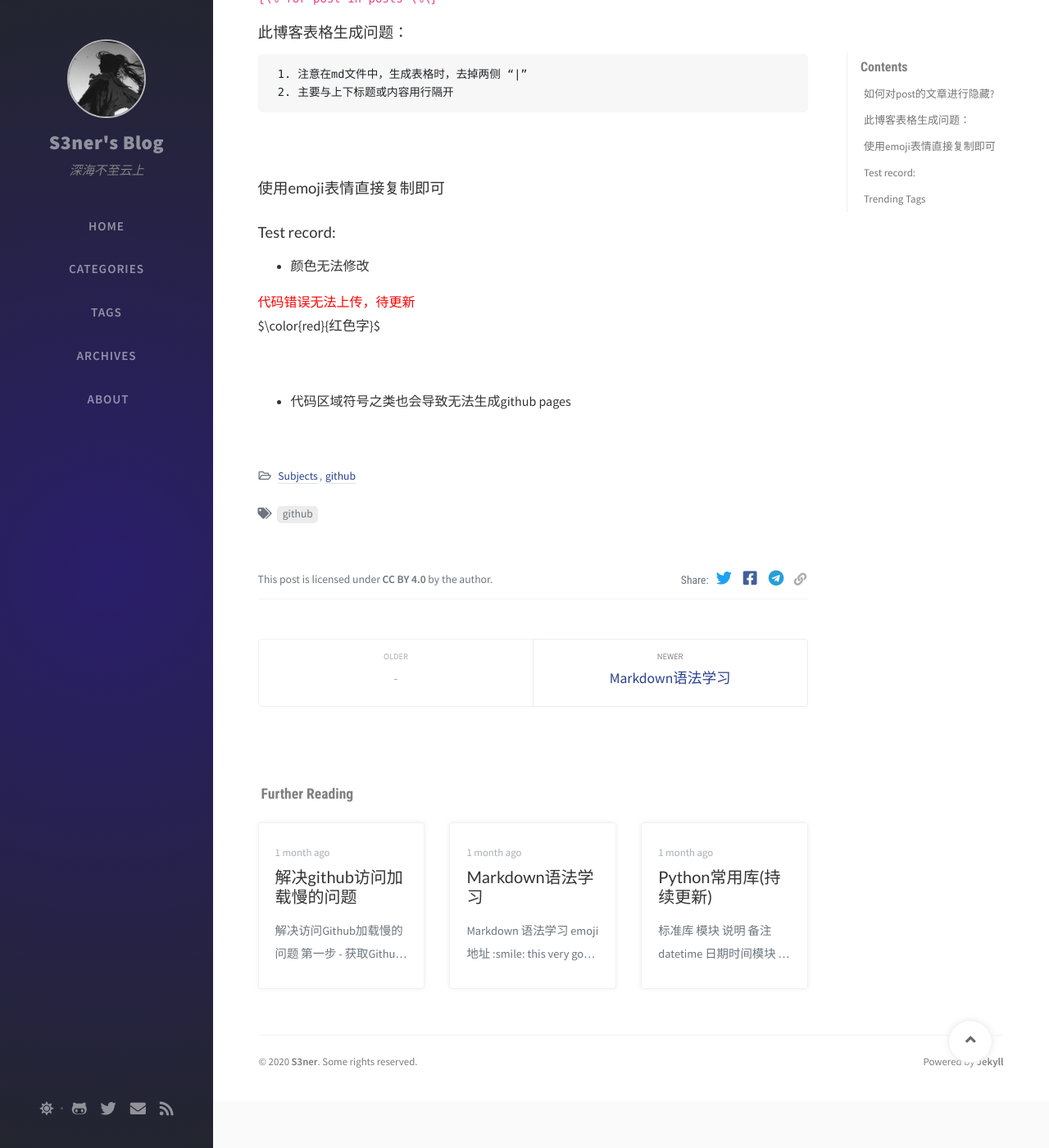
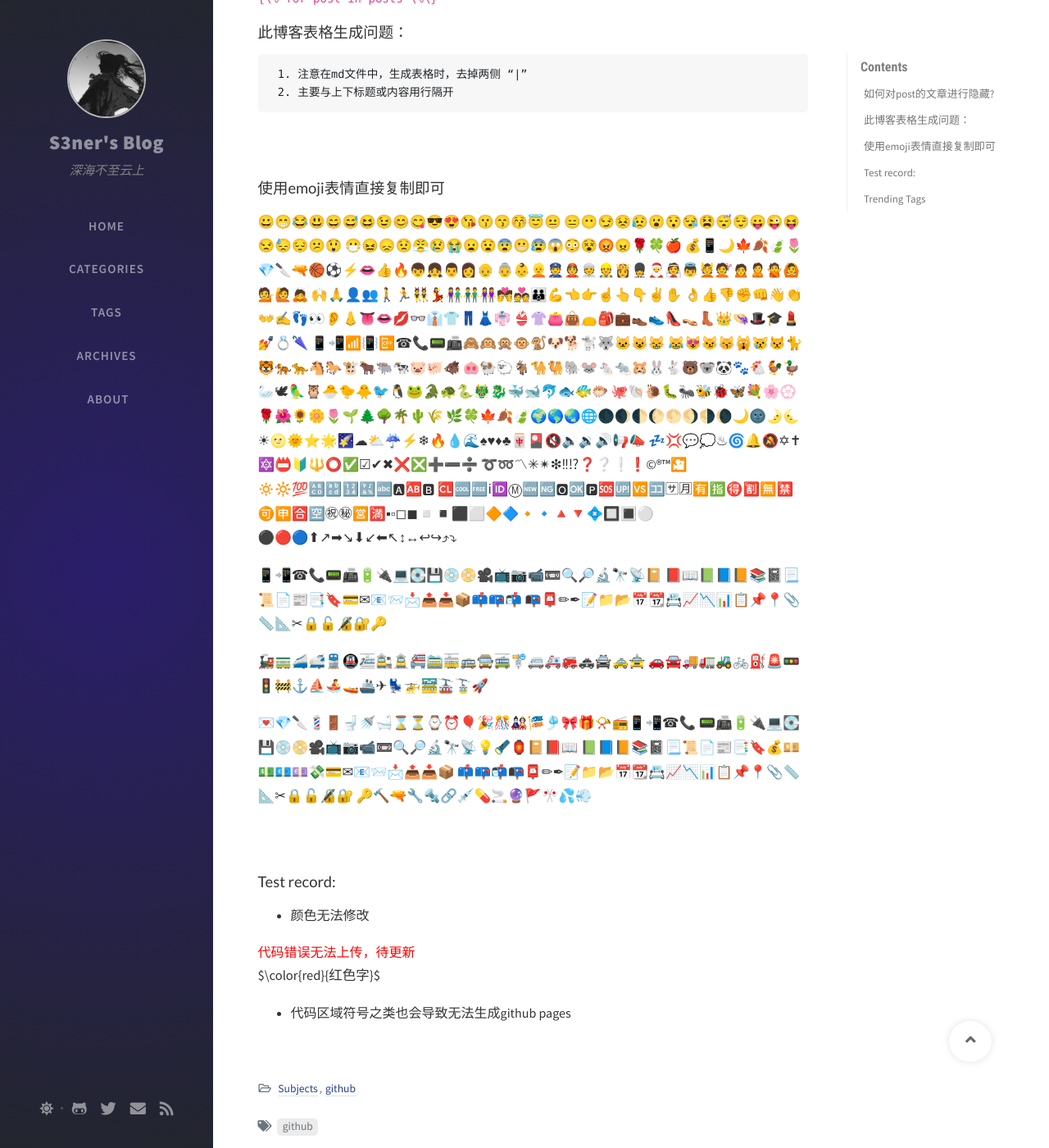
Before and after one commit to devisitem/legacy-blog, a Jekyll site: the page built from _posts/2020-05-28-关于Github构建博客的问题及解决方案(持续更新).md, in a window 1280 px wide and 1400 px high, scrolled down 489 px. Shown: the whole window at 82% size. Built offline with Jekyll 4.4.1, drawn with Linux system fonts in a browser that asks for light colours; nearby versions of some CDN libraries; comment, search, counter and statistics services are not loaded.

Commit message:
Update 2020-05-28-关于Github构建博客的问题及解决方案(持续更新).md

```diff
--- a/_posts/2020-05-28-关于Github构建博客的问题及解决方案(持续更新).md
+++ b/_posts/2020-05-28-关于Github构建博客的问题及解决方案(持续更新).md
@@ -35,14 +35,48 @@ hide: false
 #### 使用emoji表情直接复制即可
 
 
+😀😁😂😃😄😅😆😉😊😋😎😍😘😗😙😚😇😐
+😑😶😏😣😥😮😯😪😫😴😌😛😜😝😒😓😔😕😲
+😷😖😞😟😤😢😭😦😧😨😬😰😱😳😵😡😠🌹🍀🍎
+💰📱🌙🍁🍂🍃🌷💎🔪🔫🏀⚽⚡👄👍🔥👦👧👨👩👴
+👵👶👱👮👲👳👷👸💂🎅👰👼💆💇🙍🙎🙅🙆💁🙋🙇
+🙌🙏👤👥🚶🏃👯💃👫👬👭💏💑👪💪👈👉☝👆👇✌✋
+👌👍👎✊👊👋👏👐✍👣👀👂👃👅👄💋👓👔👕👖👗👘
+👙👚👛👜👝🎒💼👞👟👠👡👢👑👒🎩🎓💄💅💍🌂
+📱📲📶📳📴☎📞📟📠🙈🙉🙊🐵🐒🐶🐕🐩🐺🐱😺😸
+😹😻😼😽🙀😿😾🐈🐯🐅🐆🐴🐎🐮🐂🐃🐄🐷🐖🐗
+🐽🐏🐑🐐🐪🐫🐘🐭🐁🐀🐹🐰🐇🐻🐨🐼🐾🐔🐓🦆
+🦢🕊🦜🦉🐣🐤🐥🐦🐧🐸🐊🐢🐍🐲🐉🐳🐋🐬🐟🐠🐡
+🐙🐚🐌🐛🐜🐝🐞🦋💐🌸💮🌹🌺🌻🌼🌷🌱🌲🌳🌴🌵🌾
+🌿🍀🍁🍂🍃🌍🌎🌏🌐🌑🌒🌓🌔🌕🌖🌗🌘🌙🌚🌛🌜
+☀🌝🌞⭐🌟🌠☁⛅☔⚡❄🔥💧🌊♠♥♦♣🀄🎴🔇🔈🔉🔊📢📣
+💤💢💬💭♨🌀🔔🔕✡✝🔯📛🔰🔱⭕✅☑✔✖❌❎➕➖➗
+➰➿〽✳✴❇‼⁉❓❔❕❗©®™🎦🔅🔆💯🔠🔡🔢🔣🔤🅰🆎🅱
+🆑🆒🆓ℹ🆔Ⓜ🆕🆖🅾🆗🅿🆘🆙🆚🈁🈂🈷🈶🈯🉐🈹🈚🈲
+🉑🈸🈴🈳㊗㊙🈺🈵▪▫◻◼◽◾⬛⬜🔶🔷🔸🔹🔺🔻💠🔲🔳⚪
+⚫🔴🔵⬆↗➡↘⬇↙⬅↖↕↔↩↪⤴⤵
+
+📱📲☎📞📟📠🔋🔌💻💽💾💿📀🎥📺📷📹📼🔍🔎🔬🔭📡📔
+📕📖📗📘📙📚📓📃📜📄📰📑🔖💳✉📧📨📩📤📥📦📫📪📬
+📭📮✏✒📝📁📂📅📆📇📈📉📊📋📌📍📎📏📐✂🔒🔓🔏🔐🔑
+
+🚂🚃🚄🚅🚆🚇🚈🚉🚊🚝🚞🚋🚌🚍🚎🚏🚐🚑🚒🚓🚔🚕🚖
+🚗🚘🚚🚛🚜🚲⛽🚨🚥🚦🚧⚓⛵🚣🚤🚢✈💺🚁🚟🚠🚡🚀
+
+💌💎🔪💈🚪🚽🚿🛁⌛⏳⌚⏰🎈🎉🎊🎎🎏🎐🎀🎁📯📻📱📲☎📞
+📟📠🔋🔌💻💽💾💿📀🎥📺📷📹📼🔍🔎🔬🔭📡💡🔦🏮📔📕📖
+📗📘📙📚📓📃📜📄📰📑🔖💰💴💵💶💷💸💳✉📧📨📩📤📥📦
+📫📪📬📭📮✏✒📝📁📂📅📆📇📈📉📊📋📌📍📎📏📐✂🔒🔓🔏🔐
+🔑🔨🔫🔧🔩🔗💉💊🚬🔮🚩🎌💦💨
 
 
+<br>
 
 #### Test record:
 - 颜色无法修改
 <font color=red> 代码错误无法上传，待更新  </font>
 $\color{red}{红色字}$
 
-<br>
+
 
 - 代码区域符号之类也会导致无法生成github pages
```
